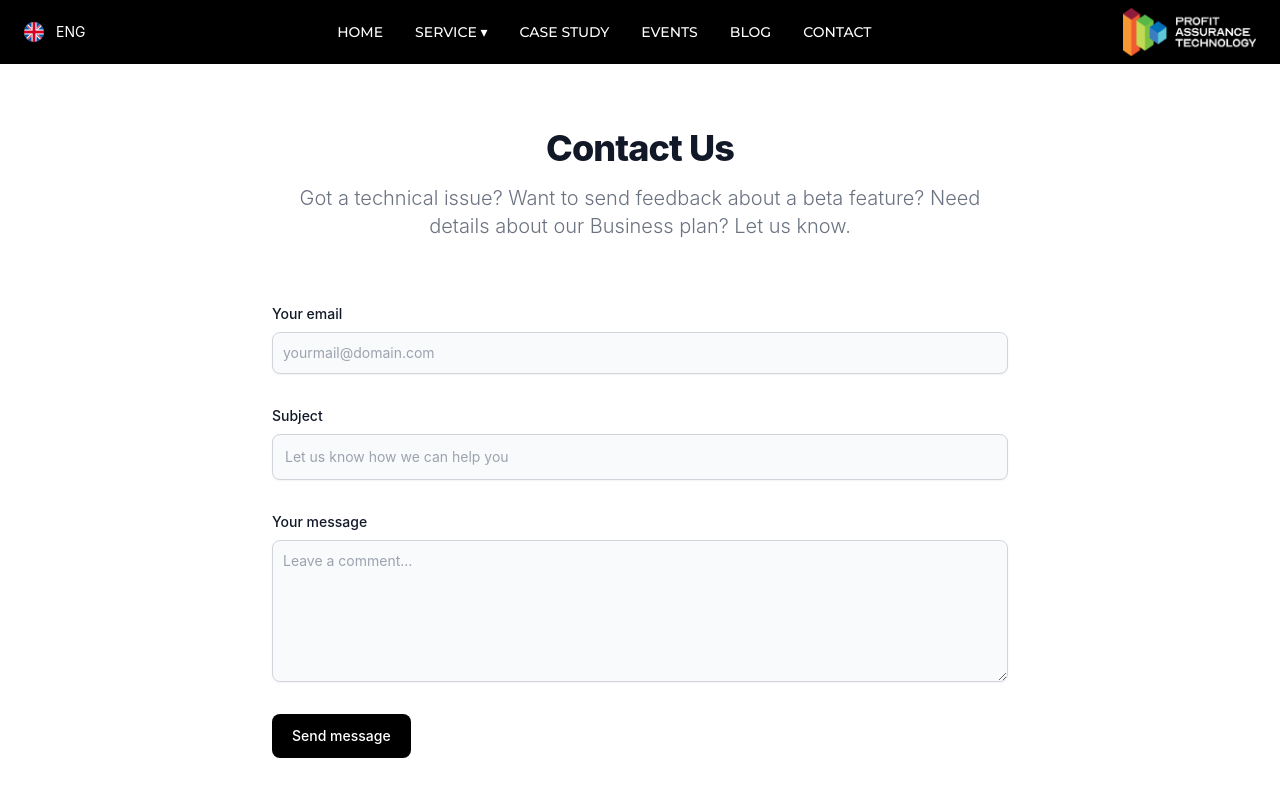
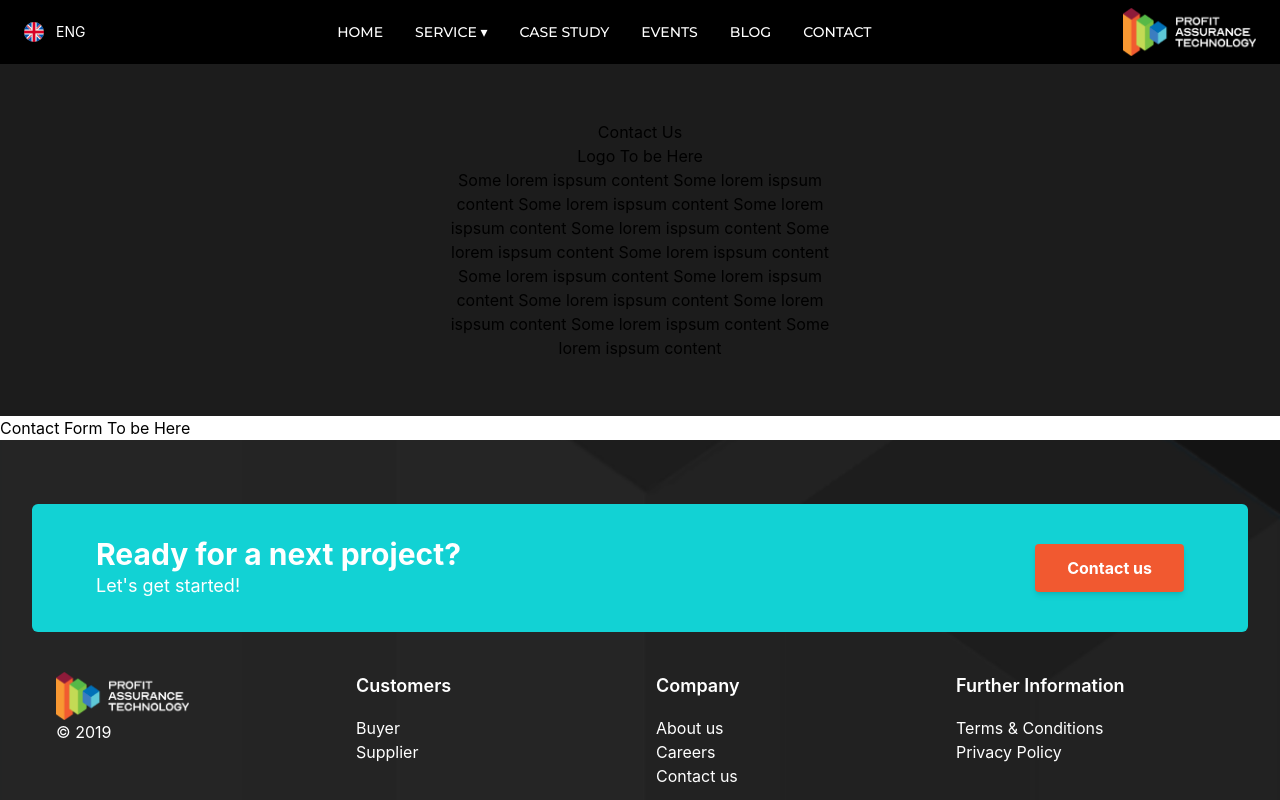
Before and after one commit to muhammedyasirm/temp-prof-assurance, a React (Create React App) app: page /contact in a window 1280 px wide. Shown: the top 800 px of the page. Built offline with nearby package versions, Linux system fonts and the light colour scheme.

Commit message:
Add npm build

```diff
--- a/src/App.css
+++ b/src/App.css
@@ -13,7 +13,7 @@
   }
 }
 
-.App-header {
+/* .App-header {
   background-color: #282c34;
   min-height: 100vh;
   display: flex;
@@ -22,7 +22,7 @@
   justify-content: center;
   font-size: calc(10px + 2vmin);
   color: white;
-}
+} */
 
 .App-link {
   color: #61dafb;
--- /dev/null
+++ b/src/components/ContactBanner/conatctBanner.jsx
@@ -0,0 +1,19 @@
+import React from "react";
+
+const ContactBanner = () => {
+  return (
+    <>
+      <div className="w-full flex justify-center bg-[#1C1C1C]">
+        <div className="max-w-[30%] text-center py-14">
+            <h2>Contact Us</h2>
+            <div>Logo To be Here</div>
+            <p>
+                Some lorem ispsum content Some lorem ispsum content Some lorem ispsum content Some lorem ispsum content Some lorem ispsum content Some lorem ispsum content Some lorem ispsum content Some lorem ispsum content Some lorem ispsum content Some lorem ispsum content Some lorem ispsum content Some lorem ispsum content Some lorem ispsum content
+            </p>
+        </div>
+      </div>
+    </>
+  );
+};
+
+export default ContactBanner;
--- a/src/components/ContactForm/contactForm.jsx
+++ b/src/components/ContactForm/contactForm.jsx
@@ -3,71 +3,7 @@ import React from "react";
 const ContactForm = () => {
   return (
     <>
-      <div>
-        <section class="bg-white dark:bg-gray-900">
-          <div class="py-8 lg:py-16 px-4 mx-auto max-w-screen-md">
-            <h2 class="mb-4 text-4xl tracking-tight font-extrabold text-center text-gray-900 dark:text-white">
-              Contact Us
-            </h2>
-            <p class="mb-8 lg:mb-16 font-light text-center text-gray-500 dark:text-gray-400 sm:text-xl">
-              Got a technical issue? Want to send feedback about a beta feature?
-              Need details about our Business plan? Let us know.
-            </p>
-            <form action="#" class="space-y-8">
-              <div>
-                <label
-                  for="email"
-                  class="block mb-2 text-sm font-medium text-gray-900 dark:text-gray-300"
-                >
-                  Your email
-                </label>
-                <input
-                  type="email"
-                  id="email"
-                  class="shadow-sm bg-gray-50 border border-gray-300 text-gray-900 text-sm rounded-lg focus:ring-primary-500 focus:border-primary-500 block w-full p-2.5 dark:bg-gray-700 dark:border-gray-600 dark:placeholder-gray-400 dark:text-white dark:focus:ring-primary-500 dark:focus:border-primary-500 dark:shadow-sm-light"
-                  placeholder="yourmail@domain.com"
-                  required
-                />
-              </div>
-              <div>
-                <label
-                  for="subject"
-                  class="block mb-2 text-sm font-medium text-gray-900 dark:text-gray-300"
-                >
-                  Subject
-                </label>
-                <input
-                  type="text"
-                  id="subject"
-                  class="block p-3 w-full text-sm text-gray-900 bg-gray-50 rounded-lg border border-gray-300 shadow-sm focus:ring-primary-500 focus:border-primary-500 dark:bg-gray-700 dark:border-gray-600 dark:placeholder-gray-400 dark:text-white dark:focus:ring-primary-500 dark:focus:border-primary-500 dark:shadow-sm-light"
-                  placeholder="Let us know how we can help you"
-                  required
-                />
-              </div>
-              <div class="sm:col-span-2">
-                <label
-                  for="message"
-                  class="block mb-2 text-sm font-medium text-gray-900 dark:text-gray-400"
-                >
-                  Your message
-                </label>
-                <textarea
-                  id="message"
-                  rows="6"
-                  class="block p-2.5 w-full text-sm text-gray-900 bg-gray-50 rounded-lg shadow-sm border border-gray-300 focus:ring-primary-500 focus:border-primary-500 dark:bg-gray-700 dark:border-gray-600 dark:placeholder-gray-400 dark:text-white dark:focus:ring-primary-500 dark:focus:border-primary-500"
-                  placeholder="Leave a comment..."
-                ></textarea>
-              </div>
-              <button
-                type="submit"
-                class="py-3 px-5 text-sm font-medium text-center text-white rounded-lg bg-black sm:w-fit hover:bg-primary-800 focus:ring-4 focus:outline-none focus:ring-primary-300 dark:bg-primary-600 dark:hover:bg-primary-700 dark:focus:ring-primary-800"
-              >
-                Send message
-              </button>
-            </form>
-          </div>
-        </section>
-      </div>
+      Contact Form To be Here
     </>
   );
 };
--- a/src/components/ContactForm/tailwind.config.js
+++ /dev/null
@@ -1,46 +0,0 @@
-tailwind.config = {
-  darkMode: 'class',
-  theme: {
-    extend: {
-      colors: {
-        primary: {"50":"#eff6ff","100":"#dbeafe","200":"#bfdbfe","300":"#93c5fd","400":"#60a5fa","500":"#3b82f6","600":"#2563eb","700":"#1d4ed8","800":"#1e40af","900":"#1e3a8a","950":"#172554"}
-      }
-    },
-    fontFamily: {
-      'body': [
-    'Inter',
-    'ui-sans-serif',
-    'system-ui',
-    '-apple-system',
-    'system-ui',
-    'Segoe UI',
-    'Roboto',
-    'Helvetica Neue',
-    'Arial',
-    'Noto Sans',
-    'sans-serif',
-    'Apple Color Emoji',
-    'Segoe UI Emoji',
-    'Segoe UI Symbol',
-    'Noto Color Emoji'
-  ],
-      'sans': [
-    'Inter',
-    'ui-sans-serif',
-    'system-ui',
-    '-apple-system',
-    'system-ui',
-    'Segoe UI',
-    'Roboto',
-    'Helvetica Neue',
-    'Arial',
-    'Noto Sans',
-    'sans-serif',
-    'Apple Color Emoji',
-    'Segoe UI Emoji',
-    'Segoe UI Symbol',
-    'Noto Color Emoji'
-  ]
-    }
-  }
-}
--- a/src/pages/Contact/contactPage.jsx
+++ b/src/pages/Contact/contactPage.jsx
@@ -1,9 +1,11 @@
 import React from 'react';
 import ContactForm from '../../components/ContactForm/contactForm';
+import ContactBanner from '../../components/ContactBanner/conatctBanner';
 
 const ContactPage = () => {
     return (
         <>
+            <ContactBanner />
             <ContactForm />
         </>
     )
```
